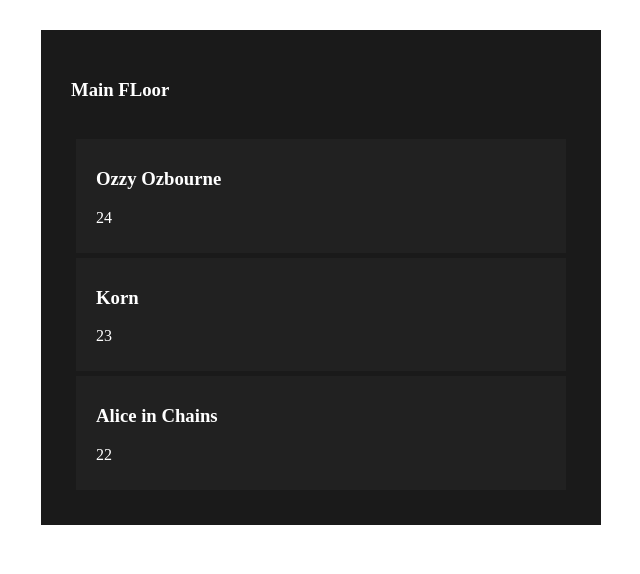
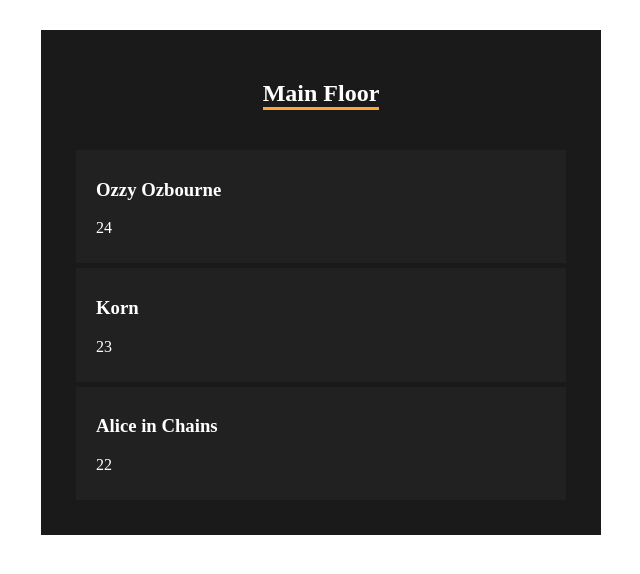
Before and after one commit to dstearle/vue-calendar-list, a Vue app: page / in a window 1280 px wide. Shown: the top 574 px of the page, without its empty margins (319-959 px from the left). Built offline with nearby package versions, Linux system fonts and the light colour scheme.

Commit message:
Styled the Header component more

```diff
--- a/src/components/Header.vue
+++ b/src/components/Header.vue
@@ -3,7 +3,7 @@
     <header>
 
         <!-- Title -->
-        <h3>Main FLoor</h3>
+        <h2 class="title">Main Floor</h2>
 
     </header>
 
@@ -24,9 +24,11 @@
     header {
         color: #fff;
         display: flex;
-        justify-content: space-between;
+        justify-content: center;
         align-items: center;
         margin-bottom: 20px;
     }
 
+    .title { border-bottom: 3px solid #ffa63a; }
+
 </style>
```
